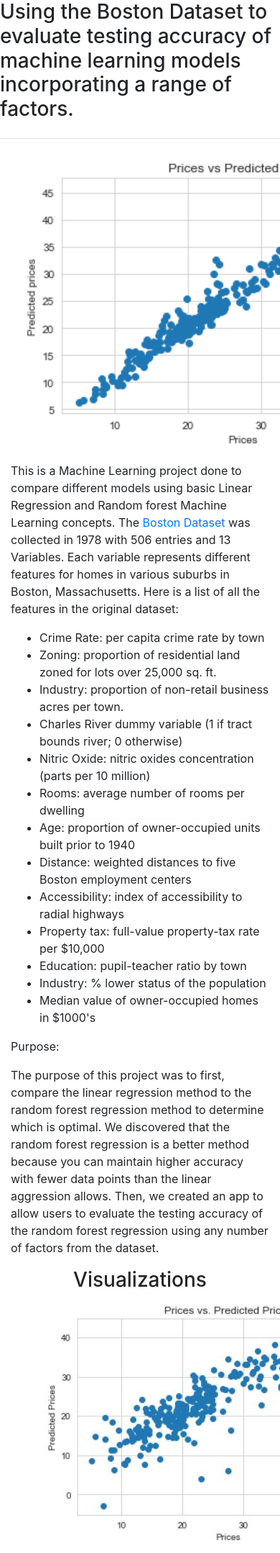
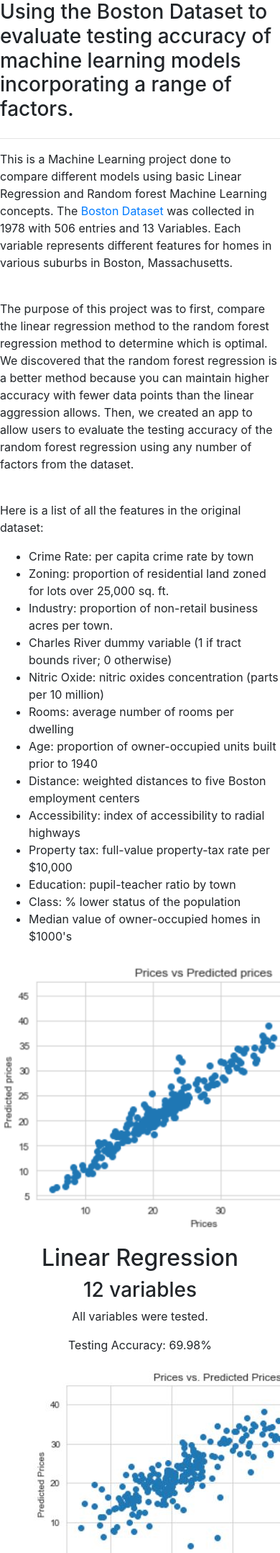
Before and after one commit to AmyWagarCinch/boston-housing-model-compare, a Flask app: page / in a window 390 px wide; the page is wider, and only the part inside the window is pictured. Shown: the part 238-2396 px from the top of that part at 72% size. Run offline with Flask 2, Linux system fonts and the light colour scheme; some libraries are stand-ins or nearby versions.

Commit message:
cosmetic stuff

```diff
--- a/Templates/index.html
+++ b/Templates/index.html
@@ -31,9 +31,13 @@
     <div class="row">
       <h1 class="display-4">Home Value Prediction Tool</h1>
       <!-- <h3 class="display-4">Using the Boston Dataset to evaluate testing accuracy of machine learning models incorporating a range of factors.</h3> -->
-      <h3>Using the Boston Dataset to evaluate testing accuracy of machine learning models incorporating a range of factors.</h3>
+      <h3>Using the Boston Dataset to evaluate testing accuracy of machine learning models incorporating a range of factors. </h3>
       <hr class="col-md-12">
-      <div class="row"></div>
+
+      <p>This is a Machine Learning project done to compare different models using basic Linear Regression and Random forest Machine Learning concepts. The <a href="https://www.cs.toronto.edu/~delve/data/boston/bostonDetail.html">Boston Dataset</a> was collected in 1978 with 506 entries and 13 Variables. Each variable represents different features for homes in various suburbs in Boston, Massachusetts.</p>
+      <br>
+      <p>The purpose of this project was to first, compare the linear regression method to the random forest regression method to determine which is optimal. We discovered that the random forest regression is a better method because you can maintain higher accuracy with fewer data points than the linear aggression allows. Then, we created an app to allow users to evaluate the testing accuracy of the random forest regression using any number of factors from the dataset.</p>
+      <!--<div class="row">
         <div class="col-md-6">
           <img src="{{ url_for('static', filename='BHPfigure1.png') }}" alt="image">
           <p>This is a Machine Learning project done to compare different models using basic Linear Regression and Random forest Machine Learning concepts. The <a href="https://www.cs.toronto.edu/~delve/data/boston/bostonDetail.html">Boston Dataset</a> was collected in 1978 with 506 entries and 13 Variables. Each variable represents different features for homes in various suburbs in Boston, Massachusetts. Here is a list of all the features in the original dataset:
@@ -49,7 +53,7 @@
                 <li>Accessibility: index of accessibility to radial highways</li>
                 <li>Property tax: full-value property-tax rate per $10,000</li>
                 <li>Education: pupil-teacher ratio by town</li>
-                <li>Industry: % lower status of the population</li>
+                <li>Class: % lower status of the population</li>
                 <li>Median value of owner-occupied homes in $1000's</li>
                 </ul>
 
@@ -60,47 +64,111 @@
 
 
         </div
+      </div> -->
+    </div>
+  </div>
+<br>
+  <!-- <div class="col-sm-6 col-md-6 col-xs-6"> -->
+
+    <div class="row" style="border:none; background:white;">
+    <div class="col-sm-6 col-md-6 col-xs-12">
+      <!-- <style>
+        div {
+
+          margin-top: 10px;
+          margin-bottom: 10px;
+          margin-right: 15px;
+          margin-left: 10px;
+
+        }
+        </style> -->
+
+       <div>
+       <p> Here is a list of all the features in the original dataset:</p>
+        <ul>
+            <li>Crime Rate: per capita crime rate by town</li>
+            <li>Zoning: proportion of residential land zoned for lots over 25,000 sq. ft.</li>
+            <li>Industry: proportion of non-retail business acres per town.</li>
+            <li>Charles River dummy variable (1 if tract bounds river; 0 otherwise)</li>
+            <li>Nitric Oxide: nitric oxides concentration (parts per 10 million)</li>
+            <li>Rooms: average number of rooms per dwelling</li>
+            <li>Age: proportion of owner-occupied units built prior to 1940</li>
+            <li>Distance: weighted distances to five Boston employment centers</li>
+            <li>Accessibility: index of accessibility to radial highways</li>
+            <li>Property tax: full-value property-tax rate per $10,000</li>
+            <li>Education: pupil-teacher ratio by town</li>
+            <li>Class: % lower status of the population</li>
+            <li>Median value of owner-occupied homes in $1000's</li>
+            </ul>
+
+          </div>
+
 
     </div>
+    <div class="col-sm-6 col-md-6 col-xs-12 image-container">
+
+      <img src="{{ url_for('static', filename='BHPfigure1.png') }}" style="height:400px; margin-left:-15px;" alt="image">
+    </div>
+
   </div>
 
+<!-- </div> -->
+
 <div class="container">
-  <h3 class="text-center">Visualizations</h3>
+  <h2 class="text-center">Linear Regression</h2>
     <div class="row">
-        <div class="col-md-3">
+        <div class="col-md-6">
           <div class="thumbnail">
-            <a href="temp.html">
+            <h3 style="text-align:center">12 variables</h3>
+            <p style="text-align:center">All variables were tested. </p>
+            <p class="fw-bold text-center">Testing Accuracy: 69.98% </p>
               <img src="{{ url_for('static', filename='LR_ALL.JPG') }}" alt="image">
             </a>
+
           </div>
 
         </div>
-        <div class="col-md-3">
+        <div class="col-md-6">
             <div class="thumbnail">
-              <a href="humidity.html">
+              <h3 style="text-align:center">5 variables</h3>
+              <p style="text-align:center">Age, Distance, Accessibility, Property Tax, Class </p>
+              <p class="fw-bold text-center">Testing Accuracy:  61.25%</p>
                 <img src="{{ url_for('static', filename='LR_78.JPG') }}" alt="image">
               </a>
+
             </div>
 
         </div>
-        <div class="col-md-3">
+      </div>
+    </div>
+        <div class="container">
+          <h2 class="text-center">Random Forest Regression</h2>
+            <div class="row">
+        <div class="col-md-6">
             <div class="thumbnail">
-              <a href="cloudiness.html">
+              <h3 style="text-align:center">12 variables</h3>
+              <p style="text-align:center">All variables were tested. </p>
+              <p class="fw-bold text-center">Testing Accuracy: 73.57% </p>
                 <img src="{{ url_for('static', filename='RF_ALL.JPG') }}" alt="image">
               </a>
+
             </div>
 
         </div>
-        <div class="col-md-3">
+        <div class="col-md-6">
           <div class="thumbnail">
-            <a href="wind.html">
+            <h3 style="text-align:center">5 variables</h3>
+            <p style="text-align:center">Age, Distance, Accessibility, Property Tax, Class  </p>
+            <p class="fw-bold text-center">Testing Accuracy: 78.50% </p>
               <img src="{{ url_for('static', filename='RF_78.JPG') }}" alt="image">
             </a>
+
           </div>
 
       </div>
     </div>
   </div>
+
 
 <script src="https://code.jquery.com/jquery-3.3.1.slim.min.js" integrity="sha384-q8i/X+965DzO0rT7abK41JStQIAqVgRVzpbzo5smXKp4YfRvH+8abtTE1Pi6jizo" crossorigin="anonymous"></script>
 <script src="https://cdnjs.cloudflare.com/ajax/libs/popper.js/1.14.7/umd/popper.min.js" integrity="sha384-UO2eT0CpHqdSJQ6hJty5KVphtPhzWj9WO1clHTMGa3JDZwrnQq4sF86dIHNDz0W1" crossorigin="anonymous"></script>
--- a/requirements.txt
+++ b/requirements.txt
@@ -1,4 +1,4 @@
-absl-py @ file:///C:/ci/absl-py_1615411329183/work
+
 aiohttp @ file:///C:/ci/aiohttp_1614361236131/work
 altair==4.1.0
 argon2-cffi @ file:///C:/ci/argon2-cffi_1613037829118/work
```
Also changed, not shown: Templates/yourTurn.html (+10 -8 lines).
